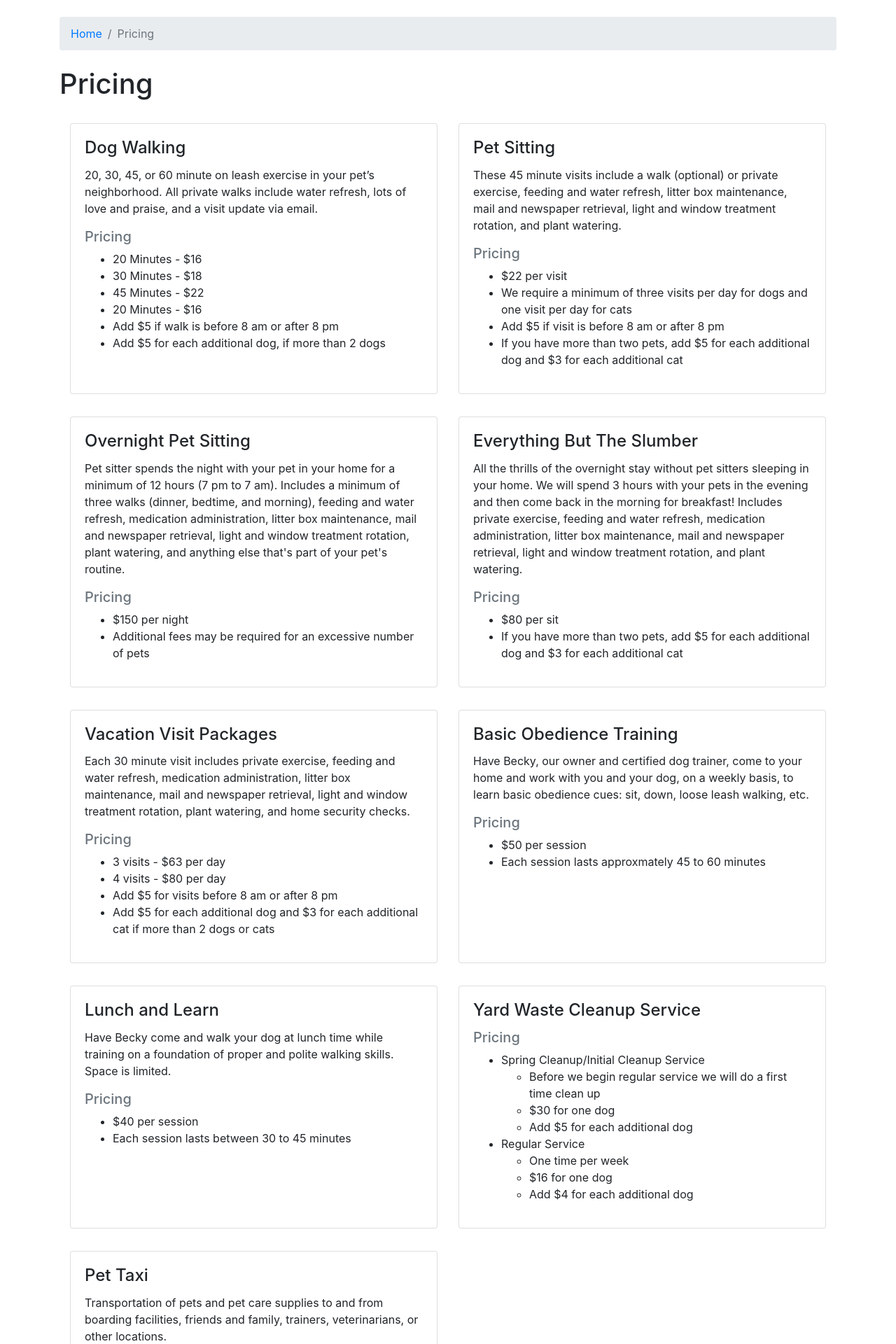
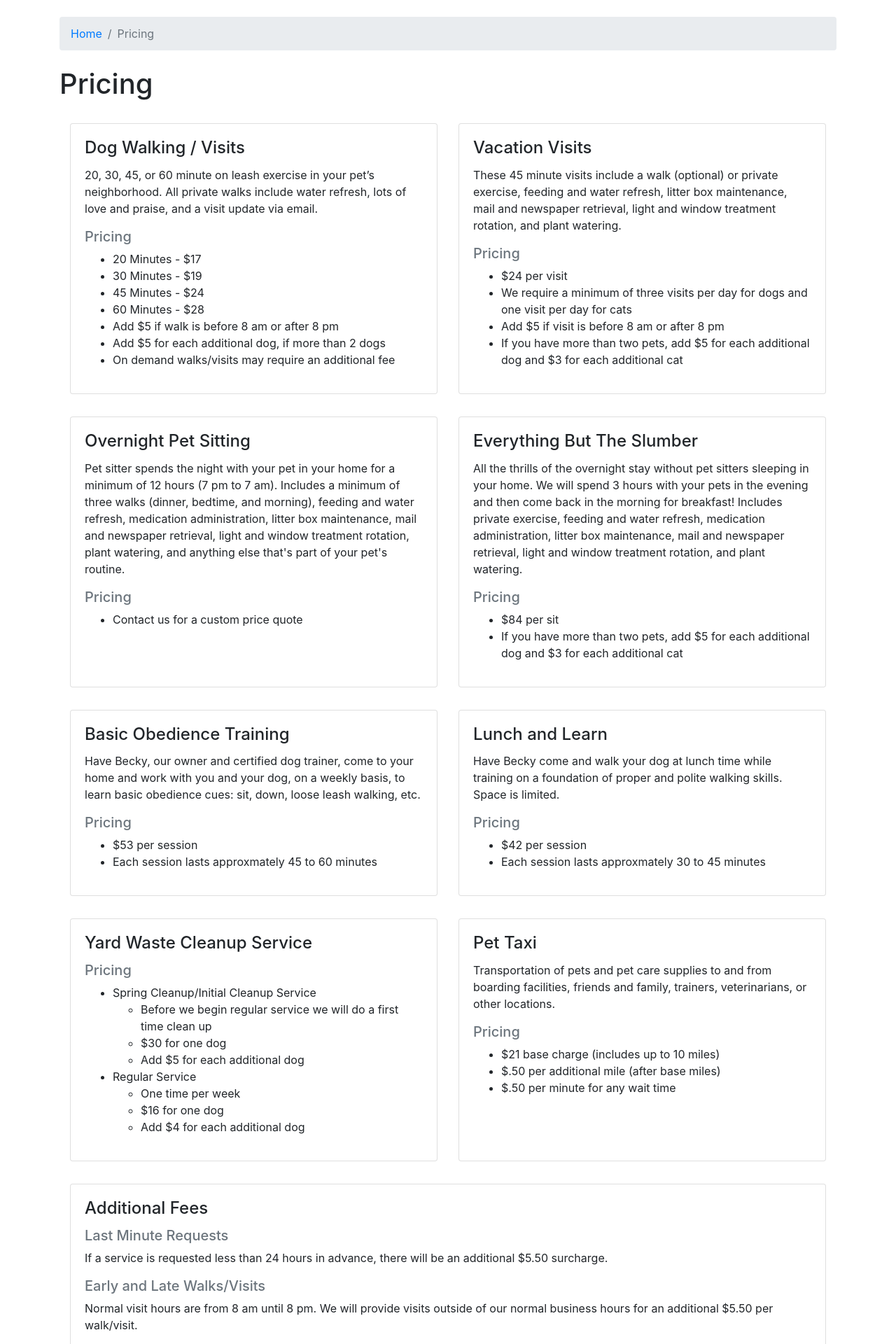
Before and after one commit to davelea/paws-prod, a Django app: template base/templates/base/pricing.html in a window 1280 px wide. Shown: the part 126-2046 px from the top of the page at 70% size. Run offline with Django 3.2, Linux system fonts and the light colour scheme; the template is opened without the code that fills it, so the values that code supplies are empty; some libraries are stand-ins or nearby versions.

Commit message:
update prices

```diff
--- a/base/templates/base/pricing.html
+++ b/base/templates/base/pricing.html
@@ -83,18 +83,19 @@
 				<div class="col-sm-12 col-md-6 my-3">
 					<div class="card">
 						<div class="card-body">
-							<h4 class="card-title">Dog Walking</h4>
+							<h4 class="card-title">Dog Walking / Visits</h4>
 							<div class="card-text">
 								<p>20, 30, 45, or 60 minute on leash exercise in your pet’s neighborhood. All private walks include water
 									refresh, lots of love and praise, and a visit update via email.</p>
 								<h5 class="paws-pricing-card__secondary-title">Pricing</h5>
 								<ul>
-									<li>20 Minutes - $16</li>
-									<li>30 Minutes - $18</li>
-									<li>45 Minutes - $22</li>
-									<li>20 Minutes - $16</li>
+									<li>20 Minutes - $17</li>
+									<li>30 Minutes - $19</li>
+									<li>45 Minutes - $24</li>
+									<li>60 Minutes - $28</li>
 									<li>Add $5 if walk is before 8 am or after 8 pm</li>
 									<li>Add $5 for each additional dog, if more than 2 dogs</li>
+									<li>On demand walks/visits may require an additional fee</li>
 								</ul>
 							</div>
 						</div>
@@ -104,13 +105,13 @@
 				<div class="col-sm-12 col-md-6 my-3">
 					<div class="card">
 						<div class="card-body">
-							<h4 class="card-title">Pet Sitting</h4>
+							<h4 class="card-title">Vacation Visits</h4>
 							<div class="card-text">
 								<p>These 45 minute visits include a walk (optional) or private exercise, feeding and water refresh, litter box
 									maintenance, mail and newspaper retrieval, light and window treatment rotation, and plant watering.</p>
 								<h5 class="paws-pricing-card__secondary-title">Pricing</h5>
 								<ul>
-									<li>$22 per visit</li>
+									<li>$24 per visit</li>
 									<li>We require a minimum of three visits per day for dogs and one visit per day for cats</li>
 									<li>Add $5 if visit is before 8 am or after 8 pm</li>
 									<li>If you have more than two pets, add $5 for each additional dog and $3 for each additional cat</li>
@@ -136,8 +137,7 @@
 									anything else that's part of your pet's routine.</p>
 								<h5 class="paws-pricing-card__secondary-title">Pricing</h5>
 								<ul>
-									<li>$150 per night</li>
-									<li>Additional fees may be required for an excessive number of pets</li>
+									<li>Contact us for a custom price quote</li>
 								</ul>
 							</div>
 						</div>
@@ -155,7 +155,7 @@
 									window treatment rotation, and plant watering.</p>
 								<h5 class="paws-pricing-card__secondary-title">Pricing</h5>
 								<ul>
-									<li>$80 per sit</li>
+									<li>$84 per sit</li>
 									<li>If you have more than two pets, add $5 for each additional dog and $3 for each additional cat</li>
 								</ul>
 							</div>
@@ -171,17 +171,14 @@
 				<div class="col-sm-12 col-md-6 my-3">
 					<div class="card">
 						<div class="card-body">
-							<h4 class="card-title">Vacation Visit Packages</h4>
+							<h4 class="card-title">Basic Obedience Training</h4>
 							<div class="card-text">
-								<p>Each 30 minute visit includes private exercise, feeding and water refresh, medication administration, litter
-									box maintenance, mail and newspaper retrieval, light and window treatment rotation, plant watering, and home
-									security checks.</p>
+								<p>Have Becky, our owner and certified dog trainer, come to your home and work with you and your dog, on a
+									weekly basis, to learn basic obedience cues: sit, down, loose leash walking, etc.</p>
 								<h5 class="paws-pricing-card__secondary-title">Pricing</h5>
 								<ul>
-									<li>3 visits - $63 per day</li>
-									<li>4 visits - $80 per day</li>
-									<li>Add $5 for visits before 8 am or after 8 pm</li>
-									<li>Add $5 for each additional dog and $3 for each additional cat if more than 2 dogs or cats</li>
+									<li>$53 per session</li>
+									<li>Each session lasts approxmately 45 to 60 minutes</li>
 								</ul>
 							</div>
 						</div>
@@ -191,14 +188,13 @@
 				<div class="col-sm-12 col-md-6 my-3">
 					<div class="card">
 						<div class="card-body">
-							<h4 class="card-title">Basic Obedience Training</h4>
+							<h4 class="card-title">Lunch and Learn</h4>
 							<div class="card-text">
-								<p>Have Becky, our owner and certified dog trainer, come to your home and work with you and your dog, on a
-									weekly basis, to learn basic obedience cues: sit, down, loose leash walking, etc.</p>
+								<p>Have Becky come and walk your dog at lunch time while training on a foundation of proper and polite walking skills. Space is limited.</p>
 								<h5 class="paws-pricing-card__secondary-title">Pricing</h5>
 								<ul>
-									<li>$50 per session</li>
-									<li>Each session lasts approxmately 45 to 60 minutes</li>
+									<li>$42 per session</li>
+									<li>Each session lasts approxmately 30 to 45 minutes</li>
 								</ul>
 							</div>
 						</div>
@@ -209,23 +205,6 @@
 			<!-- /.row -->
 
 			<div class="row">
-
-				<div class="col-sm-12 col-md-6 my-3">
-					<div class="card">
-						<div class="card-body">
-							<h4 class="card-title">Lunch and Learn</h4>
-							<div class="card-text">
-								<p>Have Becky come and walk your dog at lunch time while training on a foundation of proper and polite walking
-									skills. Space is limited.</p>
-								<h5 class="paws-pricing-card__secondary-title">Pricing</h5>
-								<ul>
-									<li>$40 per session</li>
-									<li>Each session lasts between 30 to 45 minutes</li>
-								</ul>
-							</div>
-						</div>
-					</div>
-				</div>
 
 				<div class="col-sm-12 col-md-6 my-3">
 					<div class="card">
@@ -252,11 +231,6 @@
 					</div>
 				</div>
 
-			</div>
-			<!-- /.row -->
-
-			<div class="row">
-
 				<div class="col-sm-12 col-md-6 my-3">
 					<div class="card">
 						<div class="card-body">
@@ -266,7 +240,7 @@
 									veterinarians, or other locations.</p>
 								<h5 class="paws-pricing-card__secondary-title">Pricing</h5>
 								<ul>
-									<li>$20 base charge (includes up to 10 miles)</li>
+									<li>$21 base charge (includes up to 10 miles)</li>
 									<li>$.50 per additional mile (after base miles)</li>
 									<li>$.50 per minute for any wait time</li>
 								</ul>
@@ -286,11 +260,11 @@
 							<h4 class="card-title">Additional Fees</h4>
 							<div class="card-text">
 								<h5 class="paws-pricing-card__secondary-title">Last Minute Requests</h5>
-								<p>If a service is requested less than 24 hours in advance, there will be an additional $5 surcharge.</p>
+								<p>If a service is requested less than 24 hours in advance, there will be an additional $5.50 surcharge.</p>
 
 								<h5 class="paws-pricing-card__secondary-title">Early and Late Walks/Visits</h5>
 								<p>Normal visit hours are from 8 am until 8 pm. We will provide visits outside of our normal business hours for
-									an additional $5 per walk/visit.</p>
+									an additional $5.50 per walk/visit.</p>
 
 								<h5 class="paws-pricing-card__secondary-title">Cancellations</h5>
 								<p>During non-holiday periods, cancellations must be received no later than 24 hours in advance. Less than
@@ -299,7 +273,7 @@
 									holiday weeks and peak vacation periods may not be refunded or credited.</p>
 
 								<h5 class="paws-pricing-card__secondary-title">Holiday Services</h5>
-								<p>Additional $10 charge for each visit ($50 dollars for an overnight visit) on the following holidays:
+								<p>Additional $10.50 charge for each visit on the following holidays:
 									New Years Day, Easter, Memorial Day, Fourth of July, Labor Day, Thanksgiving Day, Christmas Eve, Christmas
 									Day, New Years Eve</p>
 							</div>
@@ -314,7 +288,6 @@
 		<!-- /.container -->
 
 	</div>
-
 
 	<!-- Footer -->
 	<footer class="py-5 bg-dark">
```
